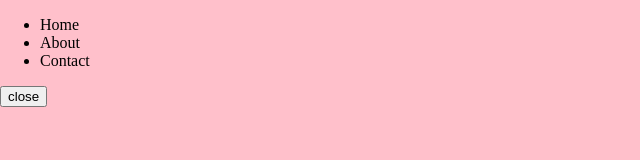
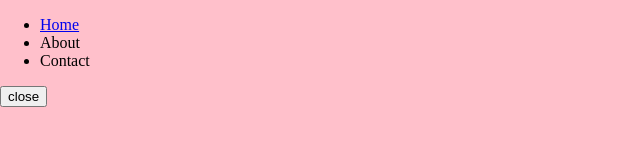
Before and after one commit to EasonLin0716/2022-feb-codereview, a plain HTML site: page menu-bar-v1/index.html in a window 1280 px wide. Both pictures are taken after a click on the button "Menu". Shown: the full height of the page, 0-640 px from the left. Drawn offline with Linux system fonts and the light colour scheme.

Commit message:
add index path

```diff
--- a/menu-bar-v1/index.html
+++ b/menu-bar-v1/index.html
@@ -10,7 +10,7 @@
   <body>
     <nav>
       <ul>
-        <li>Home</li>
+        <li><a href="javascript:;" onclick="history.back()">Home</a></li>
         <li>About</li>
         <li>Contact</li>
       </ul>
```
Also changed, not shown: menu-bar-v2/index.html (+1 -1 lines).
